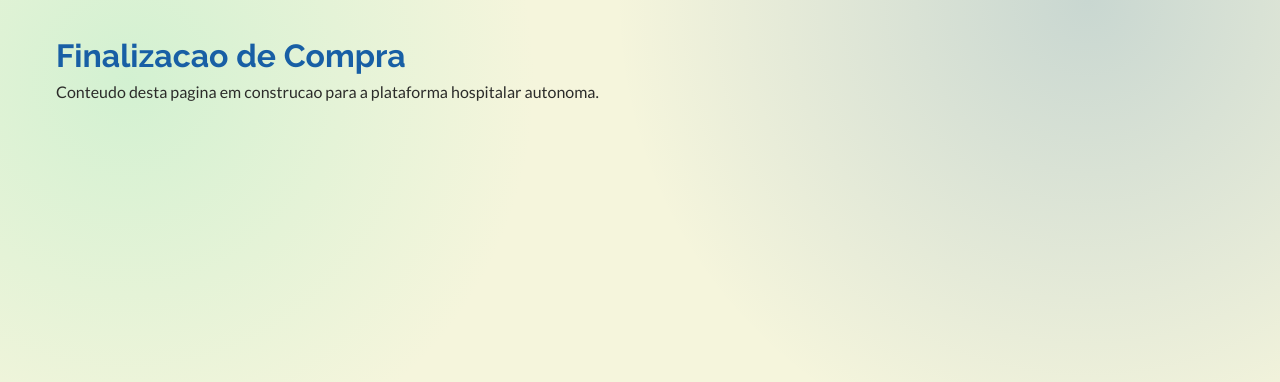
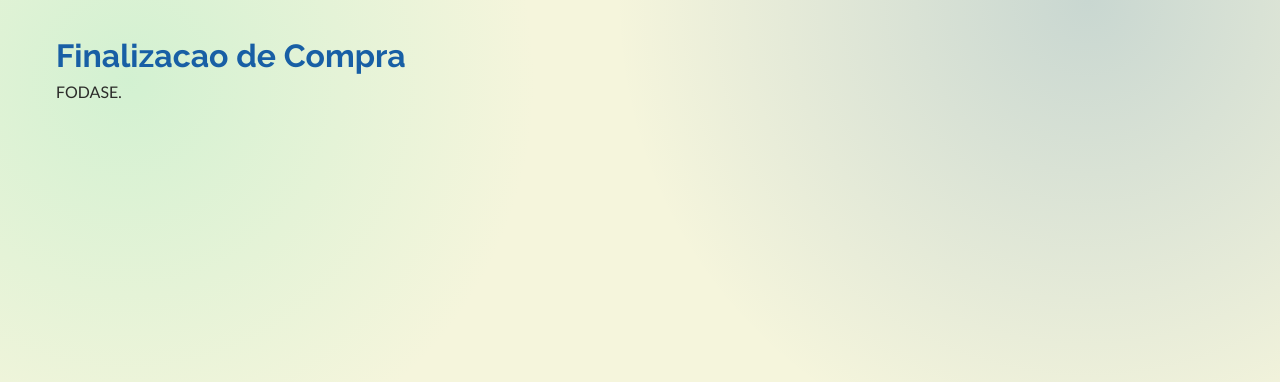
Before and after one commit to Ever-Rise/FrontEnd, a React (Vite) app: page /checkout in a window 1280 px wide. Shown: the top 382 px of the page. Built offline with nearby package versions, Linux system fonts and the light colour scheme; no server answers.

Commit message:
Atualizada

```diff
--- a/src/pages/CheckoutPage/index.jsx
+++ b/src/pages/CheckoutPage/index.jsx
@@ -7,7 +7,7 @@ const CheckoutPage = () => {
   return (
     <main className={styles.container} role='main'>
       <h1 className={styles.title}>{PAGE_NAME}</h1>
-      <p className={styles.description}>Conteudo desta pagina em construcao para a plataforma hospitalar autonoma.</p>
+      <p className={styles.description}>FODASE.</p>
     </main>
   );
 };
--- a/src/pages/LandingPage/index.jsx
+++ b/src/pages/LandingPage/index.jsx
@@ -7,7 +7,7 @@ const LandingPage = () => {
   return (
     <main className={styles.container} role='main'>
       <h1 className={styles.title}>{PAGE_NAME}</h1>
-      <p className={styles.description}>Conteudo desta pagina em construcao para a plataforma hospitalar autonoma.</p>
+      <p className={styles.description}>Conteudo.</p>
     </main>
   );
 };
```
